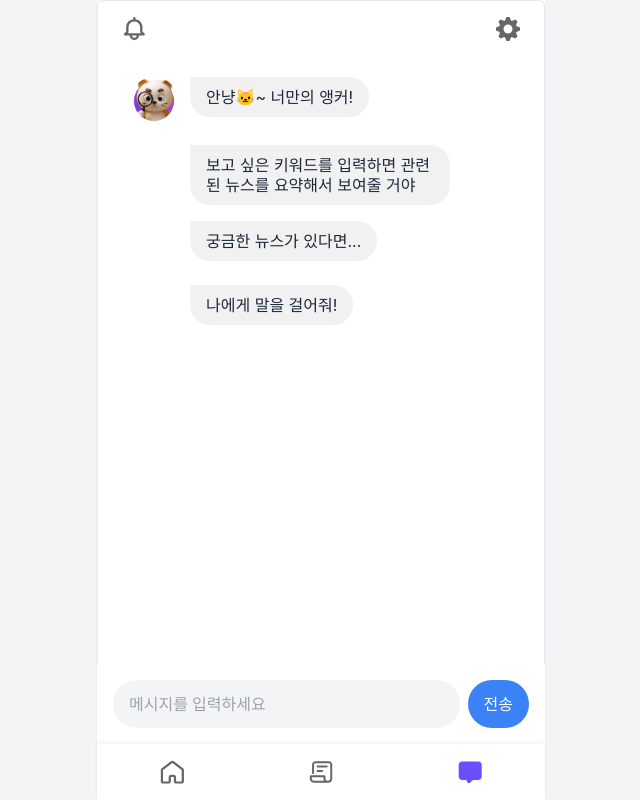
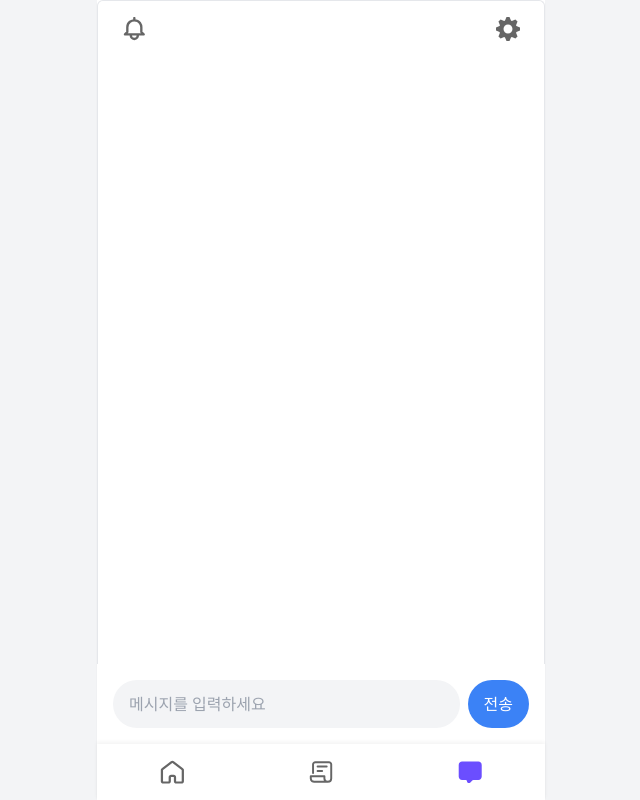
Before and after one commit to imfromkoreah/MewsPaper, a React (Vite) app in the folder frontend/: page /chat in a window 1280 px wide. Shown: the whole page, without its empty margins (319-959 px from the left). Built offline with nearby package versions, Linux system fonts and the light colour scheme.

Commit message:
feat: ChatPage 수정

```diff
--- a/frontend/src/pages/Home/ChatPage.tsx
+++ b/frontend/src/pages/Home/ChatPage.tsx
@@ -1,4 +1,4 @@
-import { useEffect, useState, useRef, useLayoutEffect, forwardRef } from 'react';
+import { useEffect, useState, useRef, forwardRef } from 'react';
 import axios from 'axios';
 
 import profileImg1 from '../../assets/character/mewsdoc.png';
@@ -25,17 +25,18 @@ interface ChatMessageProps {
   isLoading: boolean;
   textSize: string;
   isBotMessage: boolean;
+  className?: string;
 }
 
 const ChatMessage = forwardRef<HTMLDivElement, ChatMessageProps>(
-  ({ text, isVisible, isLoading, textSize, isBotMessage }, ref) => (
+  ({ text, isVisible, isLoading, textSize, isBotMessage, className }, ref) => (
     <div
       ref={ref}
       className={`max-w-[260px] px-4 py-2.5 inline-flex items-center gap-2.5 overflow-hidden ${
         isBotMessage
           ? 'bg-[#f1f1f1] text-[#1c283b] rounded-tr-[20px] rounded-bl-[20px] rounded-br-[20px]'
           : 'bg-[#6B4EFF] text-white rounded-tl-[20px] rounded-tr-[20px] rounded-bl-[20px]'
-      } ${isLoading ? 'h-10' : 'min-h-[40px]'}`}
+      } ${isLoading ? 'h-10' : 'min-h-[40px]'} ${className || ''}`}
     >
       {isVisible ? (
         <div
@@ -72,9 +73,9 @@ const ChatProfileIconAndNickname = ({
   nickname: string;
   profileImage: string;
 }) => (
-  <div className="flex flex-col items-center w-12 flex-shrink-0">
-    <img className="w-12 h-12 rounded-full mb-1" src={profileImage} alt="프로필" />
-    <div className="text-black text-[13px] font-bold font-['Noto_Sans_KR'] truncate w-full text-center">
+  <div className="flex items-center gap-2 mb-1">
+    <img className="w-10 h-10 flex-shrink-0" src={profileImage} alt="프로필" />
+    <div className="text-black text-[13px] font-bold font-['Noto_Sans_KR'] truncate">
       {nickname}
     </div>
   </div>
@@ -87,7 +88,6 @@ const ChatPage = () => {
   const [textSize] = useState('text-base');
   const [showConfirmationButtons, setShowConfirmationButtons] = useState(false);
 
-  // 메시지 div들을 저장하는 ref 배열
   const allMessageRefs = useRef<(HTMLDivElement | null)[]>([]);
 
   const [userInfo, setUserInfo] = useState({ nickname: '' });
@@ -98,9 +98,7 @@ const ChatPage = () => {
   const profileIndex = savedIndex !== null ? parseInt(savedIndex) : 0;
   const selectedProfile = profileImages[profileIndex];
 
-
   useEffect(() => {
-     // 초기 메시지 불러오기 등 기존 로직
     if (isInitialLoadCompleted.current) {
       return;
     }
@@ -109,11 +107,13 @@ const ChatPage = () => {
     const userId = localStorage.getItem('userId');
 
     const addInitialMessagesSequentially = async (msgs: { id: number; text: string; delay: number }[]) => {
-      let currentId = 0;
+      let currentMsgIdx = 0;
 
       for (const msg of msgs) {
-        const loadingMessageId = currentId++;
-        setChatHistory((prev) => [
+        const loadingMessageId = Date.now() + currentMsgIdx * 2;
+        setChatHistory((prev) => {
+          const isFirstMessageInSequence = currentMsgIdx === 0;
+          return [
             ...prev,
             {
               id: loadingMessageId,
@@ -121,13 +121,14 @@ const ChatPage = () => {
               type: 'loading',
               isLoading: true,
               isVisible: false,
-            showProfileBefore: prev.length === 0 || prev[prev.length - 1]?.sender === 'user',
+              showProfileBefore: isFirstMessageInSequence,
             },
-        ]);
+          ];
+        });
 
         await new Promise((resolve) => setTimeout(resolve, msg.delay / 2 || 500));
 
-        const textMessageId = currentId++;
+        const textMessageId = Date.now() + currentMsgIdx * 2 + 1;
         setChatHistory((prev) => {
           const updatedHistory = prev.filter((m) => m.id !== loadingMessageId);
           const prevLoadingMsg = prev.find((m) => m.id === loadingMessageId);
@@ -146,6 +147,7 @@ const ChatPage = () => {
         });
 
         await new Promise((resolve) => setTimeout(resolve, msg.delay / 2 || 500));
+        currentMsgIdx++;
       }
       setInputVisible(true);
     };
@@ -163,7 +165,8 @@ const ChatPage = () => {
           ];
           addInitialMessagesSequentially(initialMessages);
         })
-        .catch(() => {
+        .catch((error) => {
+          console.error("Failed to fetch user info, using fallback messages:", error);
           const fallback = [
             { id: 1, text: `안냥🐱~ 너만의 앵커!`, delay: 1000 },
             { id: 2, text: '보고 싶은 키워드를 입력하면 관련된 뉴스를 요약해서 보여줄 거야', delay: 1000 },
@@ -173,13 +176,7 @@ const ChatPage = () => {
           addInitialMessagesSequentially(fallback);
         });
     } else {
-      const defaultMessages = [
-        { id: 1, text: `안냥🐱~ 너만의 앵커!`, delay: 1000 },
-        { id: 2, text: '보고 싶은 키워드를 입력하면 관련된 뉴스를 요약해서 보여줄 거야', delay: 1000 },
-        { id: 3, text: '궁금한 뉴스가 있다면...', delay: 1000 },
-        { id: 4, text: '나에게 말을 걸어줘!', delay: 1000 },
-      ];
-      addInitialMessagesSequentially(defaultMessages);
+      setInputVisible(false);
     }
   }, []);
 
@@ -273,38 +270,47 @@ const ChatPage = () => {
         )
       );
       setShowConfirmationButtons(true);
-      setInputVisible(false);
     }, 1500);
   };
 
-  // chatHistory가 바뀔 때마다 마지막 메시지로 자동 스크롤
+  // 스크롤 로직 수정
   useEffect(() => {
     const lastMsgEl = allMessageRefs.current[chatHistory.length - 1];
     if (lastMsgEl) {
+      // setTimeout을 사용하여 DOM 렌더링 후 스크롤이 실행되도록 합니다.
+      const timer = setTimeout(() => {
         lastMsgEl.scrollIntoView({ behavior: 'smooth', block: 'end' });
+      }, 100); // 100ms 정도의 지연 시간
+
+      return () => clearTimeout(timer); // 컴포넌트 언마운트 시 타이머 정리
     }
   }, [chatHistory]);
 
   return (
     <div className="relative h-full w-full">
       {/* 메시지 리스트 */}
-      <div className="overflow-y-auto h-full px-8 pt-5 pb-[72px] space-y-4 flex flex-col">
+      <div className="overflow-y-auto h-full px-8 pt-5 pb-[72px] flex flex-col">
         {chatHistory.map((msg, idx) => (
-          <div
-            key={msg.id}
-            className={`flex items-start gap-3 ${
-              msg.sender === 'user' ? 'justify-end' : 'justify-start'
-            }`}
-          >
-            {msg.sender === 'bot' && msg.showProfileBefore ? (
+          <div key={msg.id} className={`mb-2 last:mb-0 ${msg.sender === 'user' ? 'self-end' : 'self-start'}`}>
+            {msg.sender === 'bot' ? (
+              <div className="flex flex-col items-start">
+                {msg.showProfileBefore && (
                   <ChatProfileIconAndNickname
                     nickname={userInfo.nickname}
                     profileImage={selectedProfile}
                   />
+                )}
+                <ChatMessage
+                  ref={(el) => (allMessageRefs.current[idx] = el)}
+                  isVisible={msg.isVisible ?? true}
+                  isLoading={msg.isLoading === true}
+                  text={msg.text ?? ''}
+                  textSize={textSize}
+                  isBotMessage={msg.sender === 'bot'}
+                  className={'ml-[calc(40px+8px)]'}
+                />
+              </div>
             ) : (
-              <div style={{ width: 48, height: 48 }} />
-            )}
-
               <ChatMessage
                 ref={(el) => (allMessageRefs.current[idx] = el)}
                 isVisible={msg.isVisible ?? true}
@@ -313,12 +319,31 @@ const ChatPage = () => {
                 textSize={textSize}
                 isBotMessage={msg.sender === 'bot'}
               />
+            )}
           </div>
         ))}
       </div>
 
-      {/* 입력창: BottomNav 위 고정 */}
+      {/* 입력창/확인 버튼 영역: BottomNav 위 고정 */}
       <div className="fixed bottom-[56px] left-1/2 transform -translate-x-1/2 w-full max-w-md px-4 py-4 bg-white">
+        {showConfirmationButtons ? (
+          // 확인 버튼
+          <div className="flex justify-center gap-2">
+            <button
+              onClick={() => onConfirmReply('응!')}
+              className="px-6 py-2 rounded-full bg-blue-500 text-white"
+            >
+              응!
+            </button>
+            <button
+              onClick={() => onConfirmReply('아니야')}
+              className="px-6 py-2 rounded-full bg-gray-300 text-gray-800"
+            >
+              아니야
+            </button>
+          </div>
+        ) : (
+          // 사용자 입력창
           <form
             className="flex gap-2"
             onSubmit={(e) => {
@@ -332,14 +357,17 @@ const ChatPage = () => {
               placeholder="메시지를 입력하세요"
               value={inputText}
               onChange={(e) => setInputText(e.target.value)}
+              disabled={!inputVisible}
             />
             <button
               type="submit"
               className="bg-blue-500 text-white px-4 py-3 rounded-full"
+              disabled={!inputVisible || !inputText.trim()}
             >
               전송
             </button>
           </form>
+        )}
       </div>
     </div>
   );
```
Lines whose indentation alone changed are shown as unchanged.
